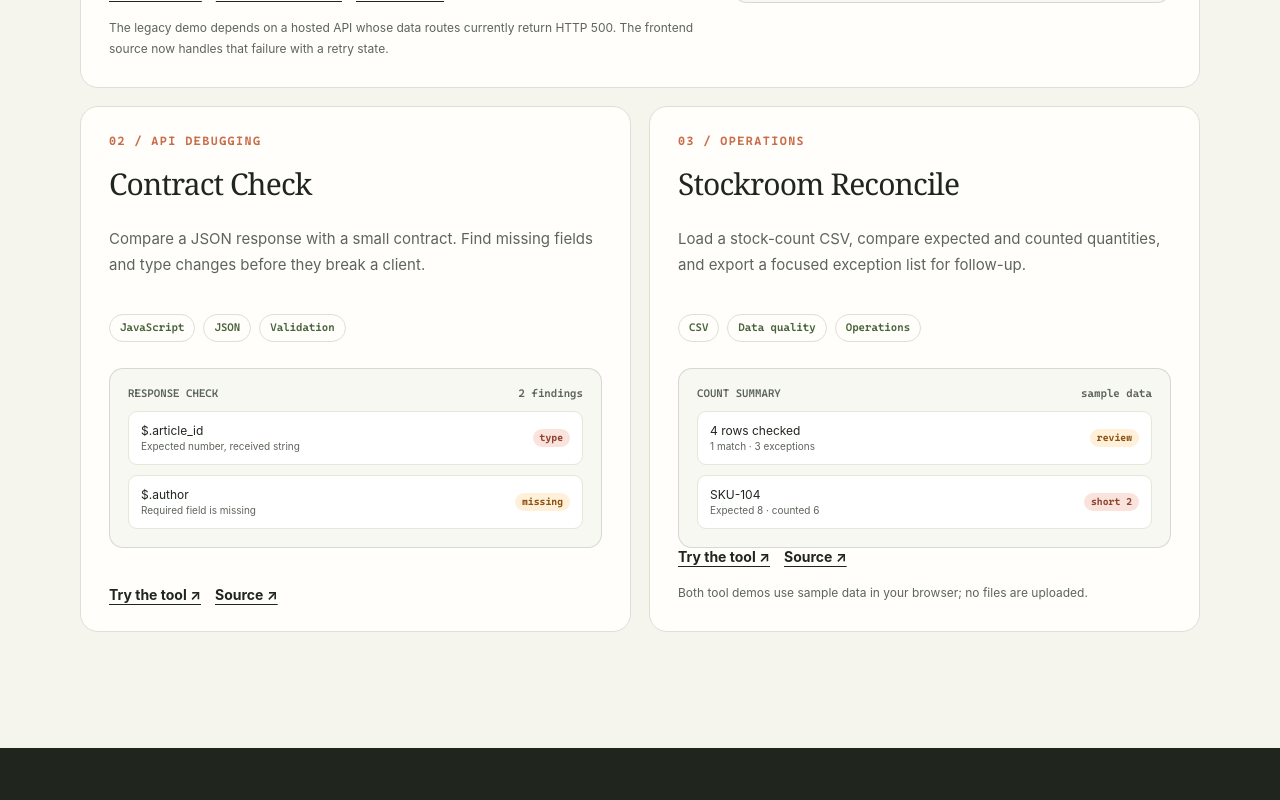
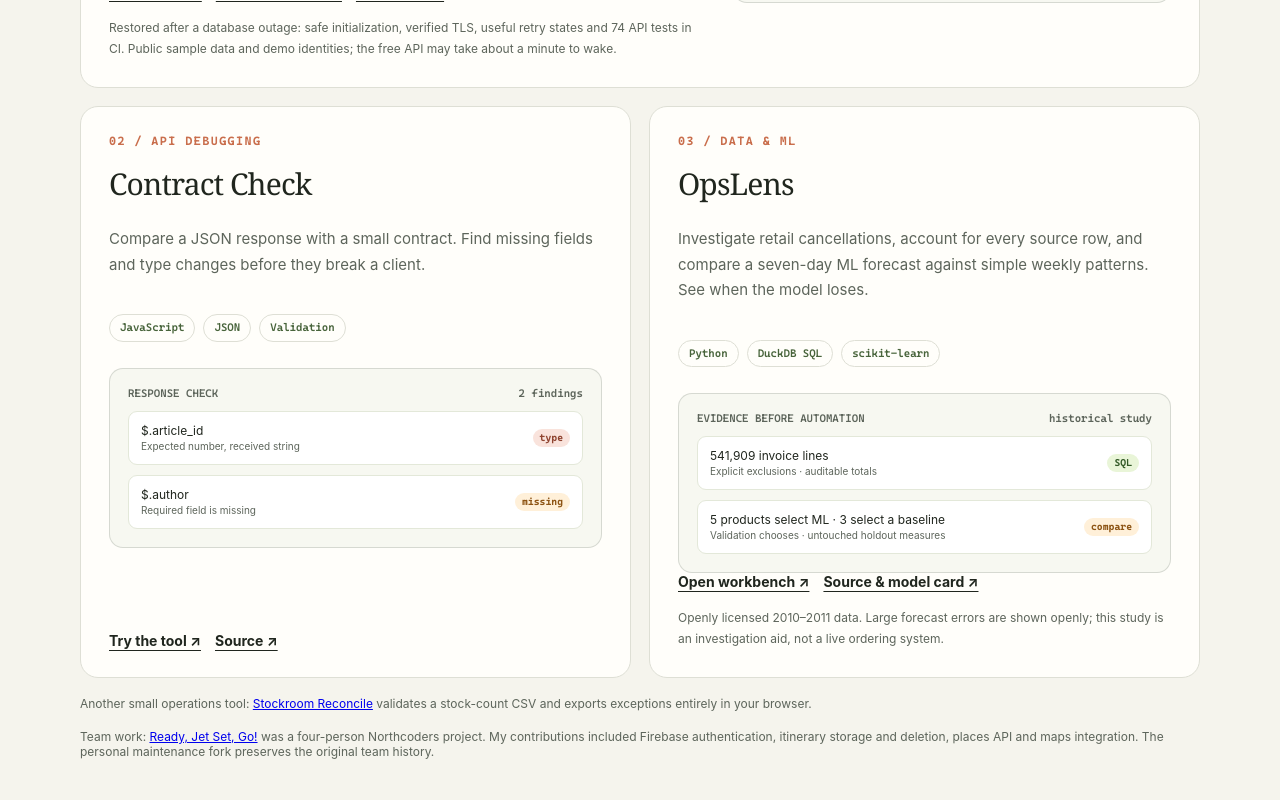
Before and after one commit to s7a7ic-37/portfolio, a React (Vite) app: page / in a window 1280 px wide. Shown: the part 1940-2740 px from the top of the page. Built offline with nearby package versions, Linux system fonts and the light colour scheme.

Commit message:
Show restored news app and evaluated retail data project

```diff
--- a/src/components/Hero.module.css
+++ b/src/components/Hero.module.css
@@ -13,7 +13,7 @@
 .portrait img { display: block; width: 100%; border-radius: 50%; background: #fff; }
 .portrait p { position: absolute; right: -8px; bottom: 18px; margin: 0; padding: 13px 16px; border: 1px solid #d9dcd0; border-radius: 12px; background: var(--surface); color: var(--ink); font-size: 12px; font-weight: 700; box-shadow: 0 8px 24px rgba(32,38,30,.08); }
 .portrait p span { display: block; margin-bottom: 4px; color: var(--moss); font: 700 10px/1.2 "Cascadia Code", monospace; text-transform: uppercase; }
-.orbit { position: absolute; top: 27px; right: -45px; z-index: 1; padding: 9px 12px; border: 1px solid #d0d6c5; border-radius: 99px; background: var(--lime); color: #455834; font: 700 9px/1 "Cascadia Code", monospace; letter-spacing: .1em; transform: rotate(7deg); }
+.orbit { position: absolute; top: 27px; right: 0; z-index: 1; padding: 9px 12px; border: 1px solid #d0d6c5; border-radius: 99px; background: var(--lime); color: #455834; font: 700 9px/1 "Cascadia Code", monospace; letter-spacing: .1em; transform: rotate(7deg); }
 .scroll { position: absolute; bottom: 6px; left: 0; display: flex; align-items: center; gap: 12px; color: var(--moss); font-size: 20px; text-decoration: none; }
 .scroll span { font: 700 10px/1.2 "Cascadia Code", monospace; letter-spacing: .1em; }
 @media (max-width: 760px) {
--- a/src/components/Projects.tsx
+++ b/src/components/Projects.tsx
@@ -7,7 +7,7 @@ export default function Projects() {
             <p className="eyebrow">Selected work</p>
             <h2 className="section-title">Tools built around real tasks.</h2>
           </div>
-          <p className="section-intro">A full-stack news app, an API debugging workbench, and an inventory reconciliation tool.</p>
+          <p className="section-intro">A full-stack news app, an API debugging tool, and an operations data study that makes machine learning earn its place.</p>
         </div>
 
         <div className="project-grid">
@@ -22,7 +22,7 @@ export default function Projects() {
                 <a href="https://github.com/s7a7ic-37/pure-news">Frontend source ↗</a>
                 <a href="https://github.com/s7a7ic-37/pure-news-api">API source ↗</a>
               </div>
-              <p className="project-note">The legacy demo depends on a hosted API whose data routes currently return HTTP 500. The frontend source now handles that failure with a retry state.</p>
+              <p className="project-note">Restored after a database outage: safe initialization, verified TLS, useful retry states and 74 API tests in CI. Public sample data and demo identities; the free API may take about a minute to wake.</p>
             </div>
             <div className="project-preview" aria-label="Pure News interface illustration">
               <div className="preview-top"><span>PURE NEWS</span><span>coding · cooking · sport</span></div>
@@ -48,22 +48,24 @@ export default function Projects() {
           </article>
 
           <article className="project-card">
-            <span className="project-number">03 / OPERATIONS</span>
-            <h3>Stockroom Reconcile</h3>
-            <p>Load a stock-count CSV, compare expected and counted quantities, and export a focused exception list for follow-up.</p>
-            <div className="project-tags"><span>CSV</span><span>Data quality</span><span>Operations</span></div>
-            <div className="project-preview" aria-label="Stockroom Reconcile example results">
-              <div className="preview-top"><span>COUNT SUMMARY</span><span>sample data</span></div>
-              <div className="preview-row"><span>4 rows checked<br /><small>1 match · 3 exceptions</small></span><span className="preview-status preview-status--warn">review</span></div>
-              <div className="preview-row"><span>SKU-104<br /><small>Expected 8 · counted 6</small></span><span className="preview-status preview-status--error">short 2</span></div>
+            <span className="project-number">03 / DATA & ML</span>
+            <h3>OpsLens</h3>
+            <p>Investigate retail cancellations, account for every source row, and compare a seven-day ML forecast against simple weekly patterns. See when the model loses.</p>
+            <div className="project-tags"><span>Python</span><span>DuckDB SQL</span><span>scikit-learn</span></div>
+            <div className="project-preview" aria-label="OpsLens evaluation summary">
+              <div className="preview-top"><span>EVIDENCE BEFORE AUTOMATION</span><span>historical study</span></div>
+              <div className="preview-row"><span>541,909 invoice lines<br /><small>Explicit exclusions · auditable totals</small></span><span className="preview-status">SQL</span></div>
+              <div className="preview-row"><span>5 products select ML · 3 select a baseline<br /><small>Validation chooses · untouched holdout measures</small></span><span className="preview-status preview-status--warn">compare</span></div>
             </div>
             <div className="project-links">
-              <a href="/tools/stockroom-reconciliation/index.html">Try the tool ↗</a>
-              <a href="https://github.com/s7a7ic-37/portfolio/tree/main/public/tools/stockroom-reconciliation">Source ↗</a>
+              <a href="https://opslens.artemislab.co.uk/">Open workbench ↗</a>
+              <a href="https://github.com/s7a7ic-37/ops-lens">Source & model card ↗</a>
             </div>
-            <p className="project-note">Both tool demos use sample data in your browser; no files are uploaded.</p>
+            <p className="project-note">Openly licensed 2010–2011 data. Large forecast errors are shown openly; this study is an investigation aid, not a live ordering system.</p>
           </article>
         </div>
+        <p className="project-note">Another small operations tool: <a href="/tools/stockroom-reconciliation/index.html">Stockroom Reconcile</a> validates a stock-count CSV and exports exceptions entirely in your browser.</p>
+        <p className="project-note">Team work: <a href="https://github.com/s7a7ic-37/travel-planner">Ready, Jet Set, Go!</a> was a four-person Northcoders project. My contributions included Firebase authentication, itinerary storage and deletion, places API and maps integration. The personal maintenance fork preserves the original team history.</p>
       </div>
     </section>
   );
--- a/src/components/Skills.tsx
+++ b/src/components/Skills.tsx
@@ -7,6 +7,7 @@ export default function Skills() {
         <p className="eyebrow">Tools & approach</p>
         <h2 className="section-title">A practical full-stack toolkit.</h2>
         <p className="section-intro">I use the simplest parts of the stack that solve the job, and keep the code easy to understand and change.</p>
+        <p className="section-intro">Currently extending that toolkit through OpsLens: Python, DuckDB SQL and scikit-learn, with explicit baselines and time-based evaluation.</p>
         <div className="skill-layout">
           <div className="skill-list" aria-label="Technologies used in selected projects">
             {skills.map((skill) => <span key={skill}>{skill}</span>)}
```
Also changed, not shown: 1 other file (tests, documents, lock files or other folders).
